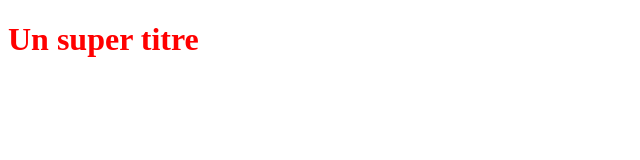
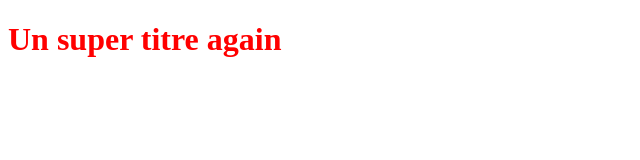
Before and after one commit to SullyiOS/openClassroomsProject, a plain HTML site: page index.html in a window 1280 px wide. Shown: the whole page, without its empty margins (0-640 px from the left). Drawn offline with Linux system fonts and the light colour scheme.

Commit message:
Modification du titre h1

```diff
--- a/index.html
+++ b/index.html
@@ -5,6 +5,6 @@
    <link rel="stylesheet" type="text/css" href="style.css">
 </head>
 <body>
-   <h1>Un super titre</h1>
+   <h1>Un super titre again</h1>
 </body>
 </html>
```
